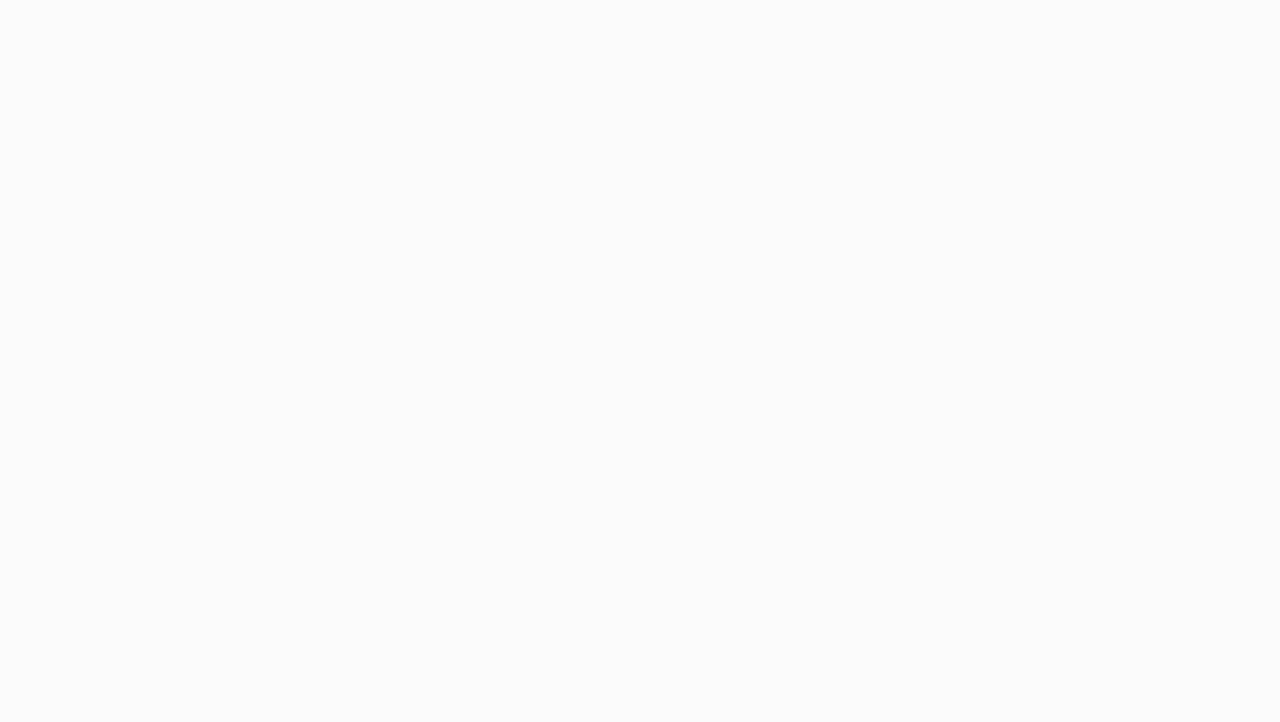
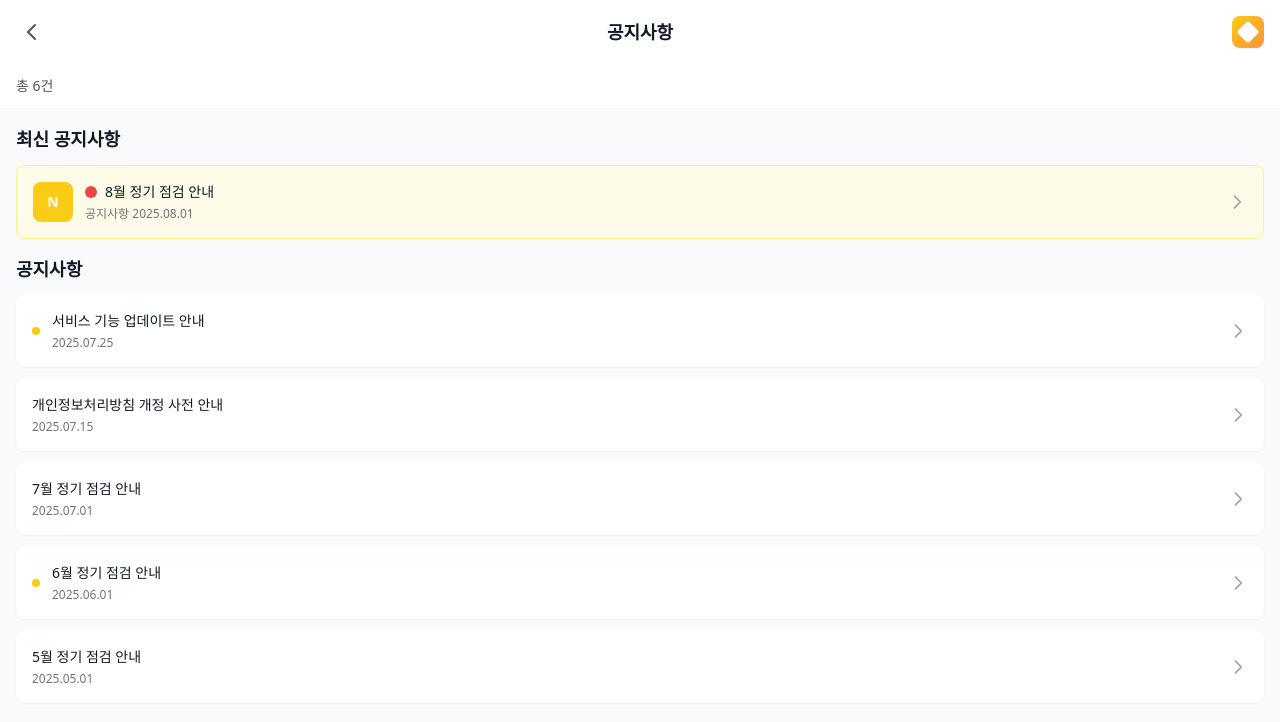
Before and after one commit to likelion-team-MoPT/mopt-front, a React (Vite) app: page /notices in a window 1280 px wide. Before the commit this address had no page. Shown: the top 722 px of the page. Built offline with nearby package versions, Linux system fonts and the light colour scheme; the HTML template or start-up script is replaced by a standard one.

Commit message:
공지사항 페이지 초기

```diff
--- a/src/App.tsx
+++ b/src/App.tsx
@@ -14,6 +14,7 @@ import Home from './pages/Home';
 import Campaigns from './pages/Campaigns';
 import Analytics from './pages/Analytics';
 import Profile from './pages/Profile';
+import Notices from './pages/Notices';
 
 const queryClient = new QueryClient();
 
@@ -26,6 +27,7 @@ function App() {
         <Route path="/campaigns" element={<Campaigns />} />
         <Route path="/analytics" element={<Analytics />} />
         <Route path="/profile" element={<Profile />} />
+        <Route path="/notices" element={<Notices />} />
         <Route path="/welcome" element={<Welcome />} />
         <Route path="/business-info" element={<BusinessInfo />} />
         <Route path="/terms" element={<Terms />} />
--- a/src/pages/Home.tsx
+++ b/src/pages/Home.tsx
@@ -1,7 +1,10 @@
 import React from 'react';
+import { useNavigate } from 'react-router-dom';
 import { Layout } from '../components/common';
 
 const Home: React.FC = () => {
+  const navigate = useNavigate();
+
   return (
     <Layout>
       <div className="min-h-screen bg-gray-50">
@@ -212,11 +215,19 @@ const Home: React.FC = () => {
           <div className="bg-white rounded-lg p-4 shadow-sm">
             <div className="flex justify-between items-center mb-4">
               <h3 className="text-lg font-semibold text-gray-900">공지사항</h3>
-              <span className="text-sm text-gray-500">더보기 &gt;</span>
+              <button
+                onClick={() => navigate('/notices')}
+                className="text-sm text-gray-500 hover:text-gray-700"
+              >
+                더보기 &gt;
+              </button>
             </div>
             <p className="text-sm text-gray-600 mb-4">최신 공지사항 1건</p>
 
-            <div className="flex items-center p-3 bg-yellow-100 rounded-lg">
+            <button
+              onClick={() => navigate('/notices')}
+              className="flex items-center p-3 bg-yellow-100 rounded-lg w-full text-left hover:bg-yellow-200 transition-colors"
+            >
               <div className="w-8 h-8 bg-yellow-400 rounded-lg flex items-center justify-center mr-3">
                 <span className="text-white text-xs font-bold">N</span>
               </div>
@@ -224,8 +235,13 @@ const Home: React.FC = () => {
                 <p className="text-sm font-medium text-gray-900">8월 정기 점검 안내</p>
                 <p className="text-xs text-gray-500">공지사항 2025.08.01</p>
               </div>
-              <div className="w-3 h-3 bg-red-500 rounded-full"></div>
-            </div>
+              <div className="flex items-center">
+                <div className="w-3 h-3 bg-red-500 rounded-full mr-2"></div>
+                <svg className="w-4 h-4 text-gray-400" fill="none" stroke="currentColor" viewBox="0 0 24 24">
+                  <path strokeLinecap="round" strokeLinejoin="round" strokeWidth={2} d="M9 5l7 7-7 7" />
+                </svg>
+              </div>
+            </button>
           </div>
         </div>
       </div>
--- /dev/null
+++ b/src/pages/Notices.tsx
@@ -0,0 +1,137 @@
+import React from 'react';
+import { useNavigate } from 'react-router-dom';
+import { Layout } from '../components/common';
+
+interface NoticeItem {
+  id: string;
+  title: string;
+  date: string;
+  isNew?: boolean;
+  isImportant?: boolean;
+}
+
+const Notices: React.FC = () => {
+  const navigate = useNavigate();
+
+  const notices: NoticeItem[] = [
+    {
+      id: '1',
+      title: '8월 정기 점검 안내',
+      date: '2025.08.01',
+      isNew: true,
+      isImportant: true
+    },
+    {
+      id: '2',
+      title: '서비스 기능 업데이트 안내',
+      date: '2025.07.25',
+      isImportant: true
+    },
+    {
+      id: '3',
+      title: '개인정보처리방침 개정 사전 안내',
+      date: '2025.07.15'
+    },
+    {
+      id: '4',
+      title: '7월 정기 점검 안내',
+      date: '2025.07.01'
+    },
+    {
+      id: '5',
+      title: '6월 정기 점검 안내',
+      date: '2025.06.01',
+      isImportant: true
+    },
+    {
+      id: '6',
+      title: '5월 정기 점검 안내',
+      date: '2025.05.01'
+    }
+  ];
+
+  const latestNotice = notices.find(notice => notice.isNew);
+  const regularNotices = notices.filter(notice => !notice.isNew);
+
+  return (
+    <Layout showBottomTab={false}>
+      <div className="min-h-screen bg-gray-50">
+        {/* Header */}
+        <div className="flex items-center justify-between px-4 py-4 bg-white">
+          <button
+            onClick={() => navigate(-1)}
+            className="flex items-center justify-center w-8 h-8"
+          >
+            <svg className="w-6 h-6 text-gray-600" fill="none" stroke="currentColor" viewBox="0 0 24 24">
+              <path strokeLinecap="round" strokeLinejoin="round" strokeWidth={2} d="M15 19l-7-7 7-7" />
+            </svg>
+          </button>
+
+          <h1 className="text-lg font-semibold text-gray-900">공지사항</h1>
+
+          <div className="w-8 h-8 bg-gradient-to-br from-yellow-400 to-orange-400 rounded-lg flex items-center justify-center shadow-sm">
+            <div className="w-4 h-4 bg-white rounded-sm transform rotate-45"></div>
+          </div>
+        </div>
+
+        {/* Notice Count */}
+        <div className="px-4 py-3 bg-white border-b border-gray-100">
+          <p className="text-sm text-gray-600">총 {notices.length}건</p>
+        </div>
+
+        <div className="px-4 py-4 space-y-4">
+          {/* Latest Notice Section */}
+          {latestNotice && (
+            <div>
+              <h2 className="text-lg font-semibold text-gray-900 mb-3">최신 공지사항</h2>
+              <div className="bg-yellow-50 rounded-lg p-4 border border-yellow-200">
+                <div className="flex items-center">
+                  <div className="w-10 h-10 bg-yellow-400 rounded-lg flex items-center justify-center mr-3">
+                    <span className="text-white text-sm font-bold">N</span>
+                  </div>
+                  <div className="flex-1">
+                    <div className="flex items-center mb-1">
+                      <div className="w-3 h-3 bg-red-500 rounded-full mr-2"></div>
+                      <p className="text-sm font-medium text-gray-900">{latestNotice.title}</p>
+                    </div>
+                    <p className="text-xs text-gray-500">공지사항 {latestNotice.date}</p>
+                  </div>
+                  <svg className="w-5 h-5 text-gray-400" fill="none" stroke="currentColor" viewBox="0 0 24 24">
+                    <path strokeLinecap="round" strokeLinejoin="round" strokeWidth={2} d="M9 5l7 7-7 7" />
+                  </svg>
+                </div>
+              </div>
+            </div>
+          )}
+
+          {/* Regular Notices Section */}
+          <div>
+            <h2 className="text-lg font-semibold text-gray-900 mb-3">공지사항</h2>
+            <div className="space-y-3">
+              {regularNotices.map((notice) => (
+                <div key={notice.id} className="bg-white rounded-lg p-4 shadow-sm">
+                  <div className="flex items-center">
+                    <div className="flex items-center flex-1">
+                      {notice.isImportant && (
+                        <div className="w-2 h-2 bg-yellow-400 rounded-full mr-3"></div>
+                      )}
+                      <div className="flex-1">
+                        <p className="text-sm font-medium text-gray-900 mb-1">{notice.title}</p>
+                        <p className="text-xs text-gray-500">{notice.date}</p>
+                      </div>
+                    </div>
+                    <svg className="w-5 h-5 text-gray-400" fill="none" stroke="currentColor" viewBox="0 0 24 24">
+                      <path strokeLinecap="round" strokeLinejoin="round" strokeWidth={2} d="M9 5l7 7-7 7" />
+                    </svg>
+                  </div>
+                </div>
+              ))}
+            </div>
+          </div>
+        </div>
+      </div>
+    </Layout>
+  );
+};
+
+export default Notices;
```
